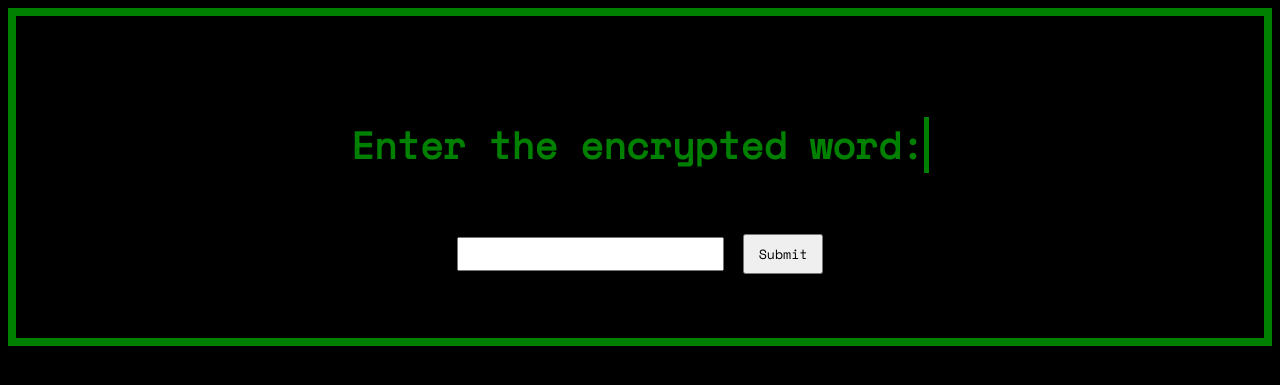
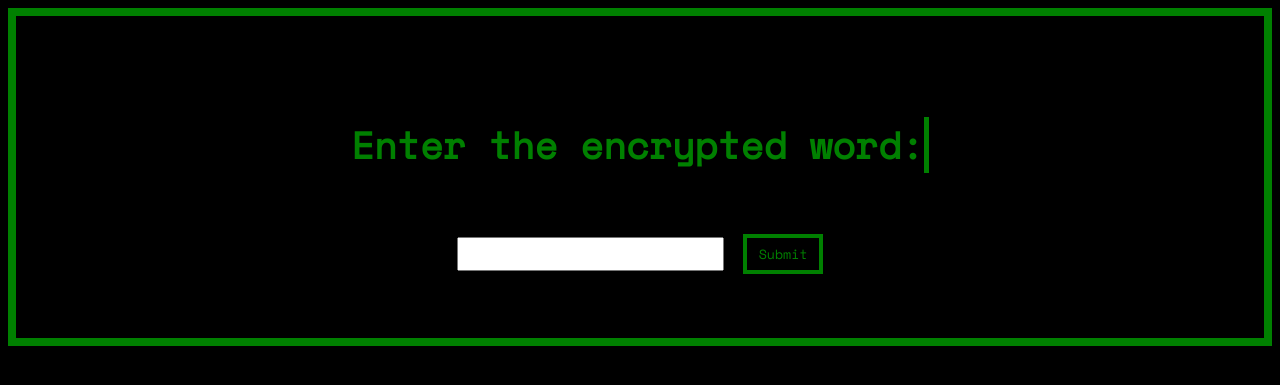
Before and after one commit to isobarbaric/Caesar-Cipher-Decryptor, a PHP site: page / in a window 1280 px wide. Shown: the top 385 px of the page. Run offline with PHP 8.4, Linux system fonts and the light colour scheme; data that the repository does not hold is empty.

Commit message:
put borders on the button

```diff
--- a/index.php
+++ b/index.php
@@ -27,11 +27,10 @@
                 $wordEntered = $_GET["encrypted-word"];
                 $decryptedWords = findWords($wordEntered);
                 echo '<div id="decrypted">';
-                echo "\n\t\t\t<h4>".count($decryptedWords)." valid decryption(s) were found...<
-                /h4>";
+        echo "\n\t\t\t<h4>".count($decryptedWords)." valid decryption(s) were found...</h4>";
                 echo "\n\t\t\t".'<ul class="list">';
                 for ($i = 0; $i < count($decryptedWords); $i++)
-                    echo "\n\t\t\t\t".'<li>'.$decryptedWords[$i]."</li>";
+                    echo "\n\t\t\t\t".'<li><h6>'.$decryptedWords[$i]."</h6></li>";
                 echo "\n\t\t\t</ul>\n\t\t</div>";
             }
         ?>
--- a/styles.css
+++ b/styles.css
@@ -24,6 +24,9 @@ form {
 #submit-btn {
 	height: 3em;
 	width: 6em;
+	background: black;
+    color: green;
+	border: 0.3em solid green;
 }
 
 div#input, div#decrypted {
```
